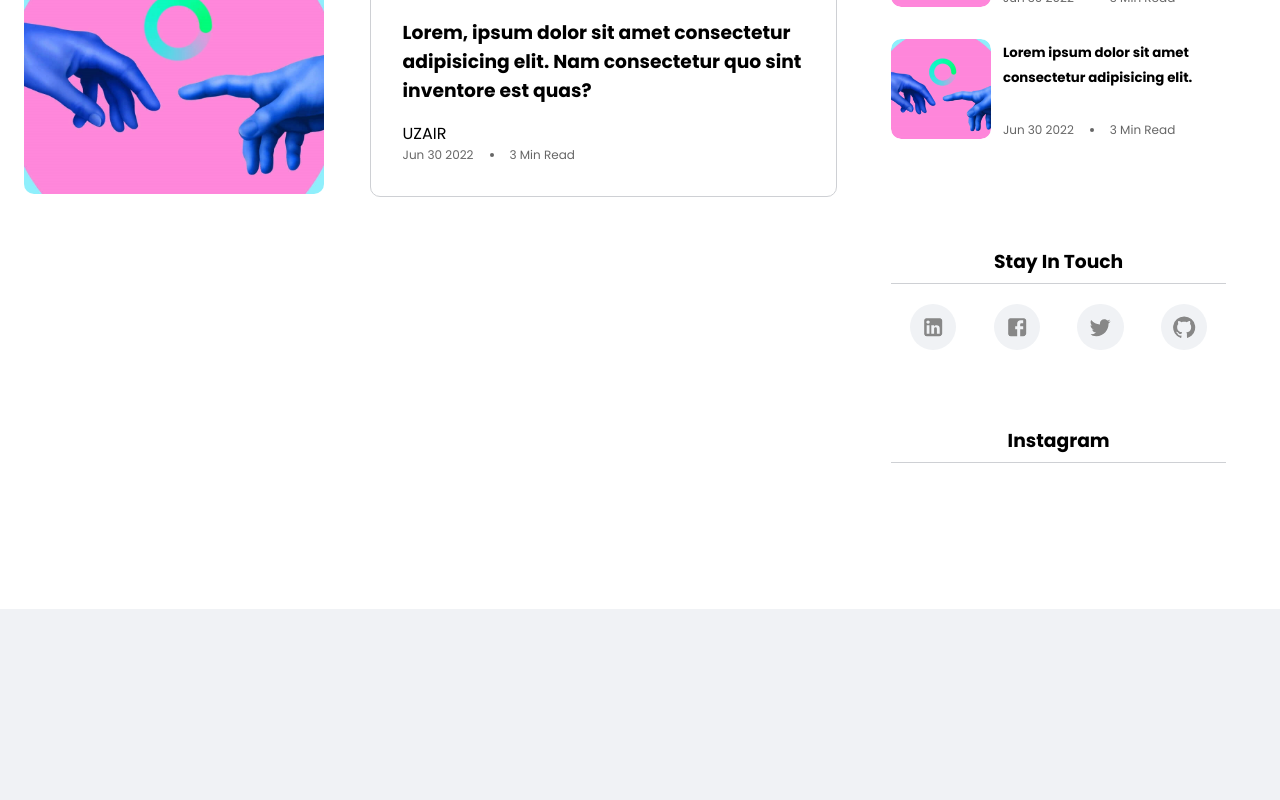
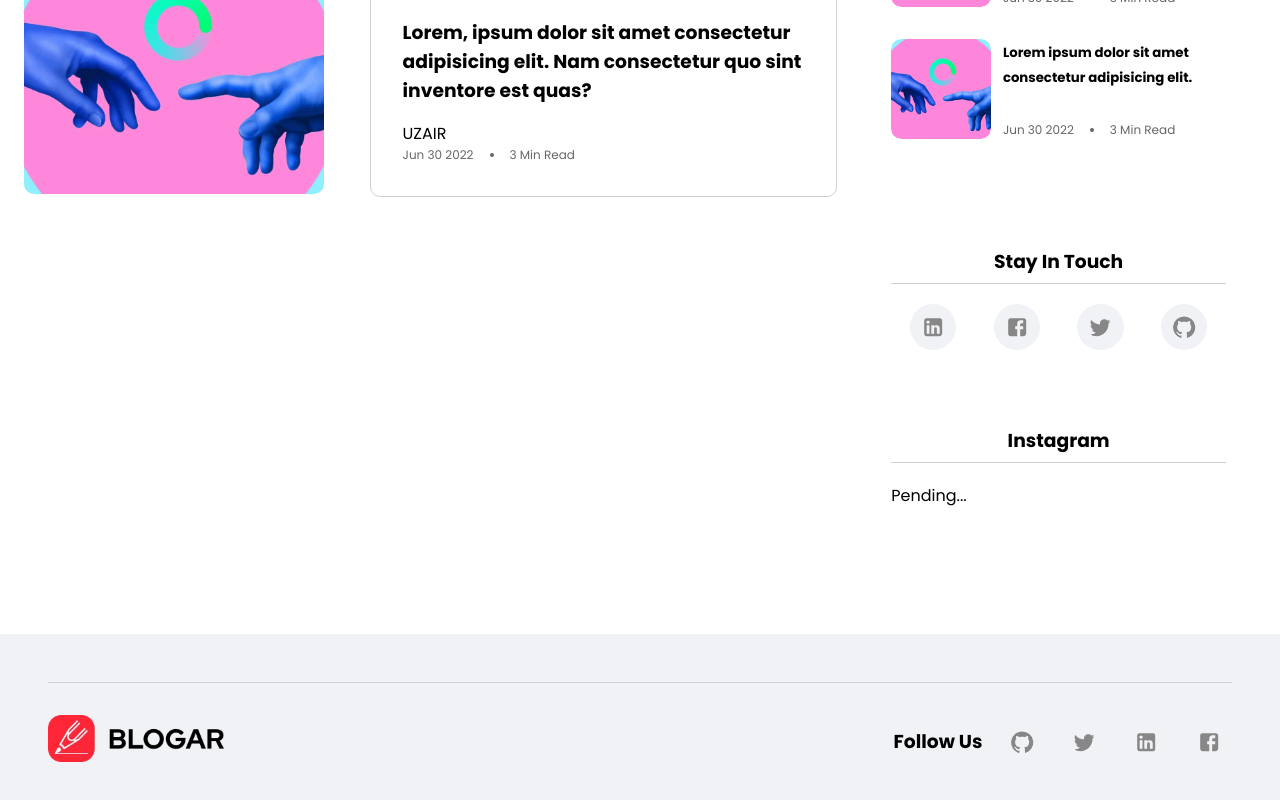
Before and after one commit to heyitsuzair/blog-fire-react, a React (Create React App) app: page / in a window 1280 px wide. Shown: the part 4394-5194 px from the top of the page. Before the commit the page ends 5003 px from the top, so only its background shows below. Built offline with nearby package versions, Linux system fonts and the light colour scheme.

Commit message:
Footer Added

```diff
--- a/src/App.css
+++ b/src/App.css
@@ -247,10 +247,6 @@ body {
 .switch-active {
   background-color: var(--color-primary);
   color: white;
-}
-/* Home Component */
-.home {
-  height: 100vh;
 }
 /* Hero Component */
 .hero img {
@@ -639,6 +635,31 @@ body {
   margin: 0;
   justify-content: center;
 }
+/* Footer Component */
+.footer {
+  padding: 3rem 3rem;
+}
+.footer .grid {
+  padding: 2rem 0;
+  border-top: 1px solid var(--color-lighter);
+  border-bottom: 1px solid var(--color-lighter);
+}
+.footer .img {
+  width: 30%;
+  height: 80%;
+}
+.footer .social {
+  padding: 0;
+}
+.footer .social-parent {
+  display: flex;
+  align-items: center;
+  gap: 1rem;
+  justify-content: flex-end;
+}
+.footer .social-parent h3 {
+  color: var(--color-heading);
+}
 /* Media Queries */
 @media (max-width: 1199px) {
   .social .icon {
@@ -675,6 +696,15 @@ body {
   .horizontal-tab .right .img.active {
     width: 90%;
     height: 90%;
+  }
+  .footer .grid {
+    gap: 3rem;
+  }
+  .footer .social-parent {
+    flex-direction: column;
+  }
+  .footer .social .icon {
+    margin: 0;
   }
 }
 @media (max-width: 991px) {
--- a/src/App.js
+++ b/src/App.js
@@ -6,6 +6,7 @@ import ThemeSwitcher from "./components/commons/ThemeSwitcher";
 import ModeState from "./context/modeState";
 import BlogState from "./context/blogState";
 import { useEffect } from "react";
+import Footer from "./components/commons/Footer";
 
 function App() {
   useEffect(() => {
@@ -25,6 +26,7 @@ function App() {
             <Routes>
               <Route path="/" element={<Home />} />
             </Routes>
+            <Footer />
           </Router>
         </BlogState>
       </ModeState>
--- /dev/null
+++ b/src/components/commons/Footer.js
@@ -0,0 +1,79 @@
+import React, { useContext } from "react";
+import { Grid } from "@mui/material";
+import img_dark from "../../assets/img/logo-black.webp";
+import img_light from "../../assets/img/logo-white.webp";
+import modeContext from "../../context/modeContext";
+import { GitHub, Twitter, LinkedIn, Facebook } from "@mui/icons-material";
+export default function Footer() {
+  // use the following context to check whether theme is light or dark and switch the img accordingly
+  const mode_context = useContext(modeContext);
+  const { mode } = mode_context;
+  return (
+    <div className="footer">
+      <Grid
+        container
+        className="grid"
+        alignItems="center"
+        textAlign={{ md: "center", sm: "center", xs: "center", lg: "left" }}
+      >
+        <Grid item xs={12} sm={12} md={12} lg={6}>
+          <img
+            src={mode === "dark" ? img_light : img_dark}
+            alt="Loading..."
+            className="img"
+          />
+        </Grid>
+        <Grid item xs={12} sm={12} md={12} lg={6} className="social-parent">
+          <h3>Follow Us</h3>
+          <Grid
+            item
+            display="flex"
+            gap={{ lg: 2, md: 4, sm: 3, xs: 3 }}
+            className="social"
+          >
+            <div className="social-item">
+              <a
+                href="//github.com/heyitsuzair"
+                target="_blank"
+                rel="noreferrer"
+              >
+                <div className="icon github">
+                  <GitHub />
+                </div>
+              </a>
+            </div>
+            <div className="social-item">
+              <a
+                href="//twitter.com/uzair354123"
+                target="_blank"
+                rel="noreferrer"
+              >
+                <div className="icon twitter">
+                  <Twitter />
+                </div>
+              </a>
+            </div>
+            <div className="social-item">
+              <a
+                href="//linkedin.com/in/uzair-dev/"
+                target="_blank"
+                rel="noreferrer"
+              >
+                <div className="icon linkedin">
+                  <LinkedIn />
+                </div>
+              </a>
+            </div>
+            <div className="social-item">
+              <a href="//fb.com/uzair354123" target="_blank" rel="noreferrer">
+                <div className="icon fb">
+                  <Facebook />
+                </div>
+              </a>
+            </div>
+          </Grid>
+        </Grid>
+      </Grid>
+    </div>
+  );
+}
--- /dev/null
+++ b/src/components/commons/InstagramItem.js
@@ -0,0 +1,5 @@
+import React from "react";
+
+export default function InstagramItem() {
+  return <div>Pending...</div>;
+}
--- a/src/components/commons/Sidebar.js
+++ b/src/components/commons/Sidebar.js
@@ -3,6 +3,7 @@ import { Grid } from "@mui/material";
 import Search from "./Search";
 import SidebarPost from "./SidebarPost";
 import { LinkedIn, Facebook, Twitter, GitHub } from "@mui/icons-material";
+import InstagramItem from "./InstagramItem";
 
 export default function Sidebar() {
   return (
@@ -66,6 +67,9 @@ export default function Sidebar() {
         </Grid>
         <Grid item className="sidebar-item" lg={12} md={12} sm={12} xs={12}>
           <h3>Instagram</h3>
+          <Grid item lg={4}>
+            <InstagramItem />
+          </Grid>
         </Grid>
       </Grid>
     </div>
```
